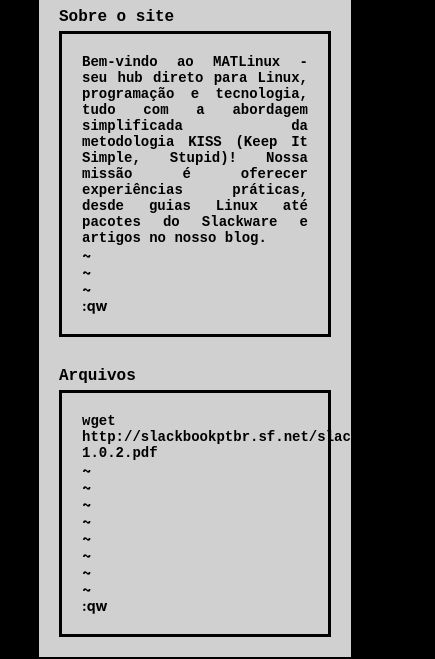
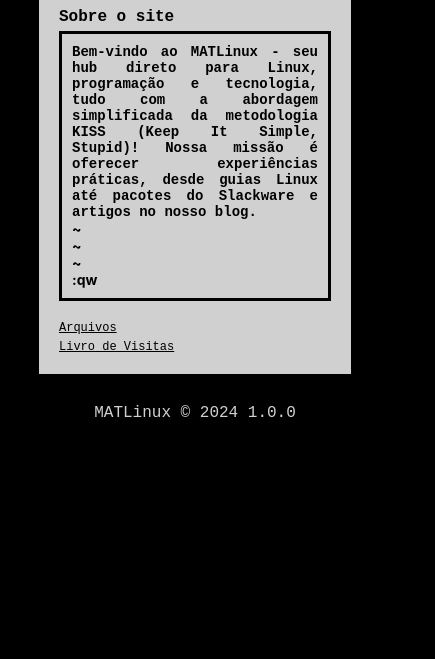
Before and after one commit to Mateus608/MATLinux-WebSite, a plain HTML site: page index.html in a window 390 px wide. Shown: the part 447-1106 px from the top of the page, 435 px wide, since content can reach past the window. After the commit the page ends 899 px from the top, so only its background shows below. Drawn offline with Linux system fonts and the light colour scheme.

Commit message:
remove table arq-vim && add links submenu

```diff
--- a/estilos.css
+++ b/estilos.css
@@ -50,10 +50,26 @@
     font-size: 24px;
 }
 
-a {
+.a-menu {
    color: #0DD500;
    text-decoration: none;
 }
+
+.a-arq,.a-visitas {
+   color: black;
+}
+
+.submenu {
+   display: flex;
+   flex-direction: column;
+   gap: 5px;
+}
+
+.p-arq,.p-visitas {
+   font-family: 'Ubuntu Mono', monospace;
+   font-size: 14px;
+}
+
 .menu {
    display: flex;
    justify-content: space-evenly;
@@ -87,12 +103,6 @@
    margin: 0px 0px 30px 0px;
 }
 
-.div-table-vim-2 {
-   border: 3px solid black;
-   padding: 20px;
-   margin: 0px;
-}
-
 .img-linkedin {
    width: 37px;
    height: 37px;
@@ -108,19 +118,13 @@
    margin: 0px;
 }
 
-.p-sobre,.p-sobre-txt,.p-arq {
+.p-sobre,.p-sobre-txt {
    font-family: 'Ubuntu Mono', monospace;
    text-align: justify;
    font-size: 20px;
 }
 
-.p-arq-txt {
-   font-family: 'Ubuntu Mono', monospace;
-   text-align: left;
-   font-size: 20px;
-}
-
-.p-sobre,.p-arq {
+.p-sobre {
    margin-bottom: 5px;
 }
 
@@ -170,8 +174,6 @@
     margin-top: -3px;
 }
 
-
-
 .menu {
    display: flex;
    align-items: flex-start;
@@ -194,14 +196,8 @@
 
 .div-table-vim-1 {
    border: 3px solid black;
-   padding: 20px;
-   margin: 0px 0px 30px 0px;
-}
-
-.div-table-vim-2 {
-   border: 3px solid black;
-   padding: 20px;
-   margin: 0px;
+   padding: 10px;
+   margin: 0px 0px 20px 0px;
 }
 
 .img-linkedin {
@@ -225,14 +221,7 @@
    font-size: 14px;
 }
 
-
-.p-arq-txt {
-   font-family: 'Ubuntu Mono', monospace;
-   text-align: left;
-   font-size: 14px;
-}
-
-.p-sobre,.p-arq {
+.p-sobre {
    font-family: 'Ubuntu Mono', monospace;
    font-size: 16px;
 }
@@ -242,8 +231,13 @@
    font-size: 14px;
 }
 
-.p-sobre,.p-arq {
+.p-sobre {
    margin: 0px 0px 5px 0px;
 }
 
+.p-arq,.p-visitas {
+   font-size: 12px;
 }
+
+
+}
--- a/index.html
+++ b/index.html
@@ -31,16 +31,16 @@
 	<div class="menu">
             <nav class="menu-1">
 		 <p class="p-menu-title">root@matlinux:~$ ls</p>
-       		 <p class="p-menu"><a href="#"><img class="img-menu" src="./pictures/icon-dir-green.png" alt="icon"> repositório</a></p>
-       		 <p class="p-menu"><a href="#"><img class="img-menu" src="./pictures/icon-dir-green.png" alt="icon"> blog</a></p>
+       		 <p class="p-menu"><a class="a-menu" href="#"><img class="img-menu" src="./pictures/icon-dir-green.png" alt="icon"> repositório</a></p>
+       		 <p class="p-menu"><a class="a-menu" href="#"><img class="img-menu" src="./pictures/icon-dir-green.png" alt="icon"> blog</a></p>
             </nav>
 	    <nav class="menu-2">
-       		 <p class="p-menu"><a href="#"><img  class="img-menu" src="./pictures/icon-dir-green.png" alt="icon"> how-tos</a></p>
-      		 <p class="p-menu"><a href="#"><img  class="img-menu" src="./pictures/icon-dir-green.png" alt="icon"> projetos</a></p>
+       		 <p class="p-menu"><a class="a-menu" href="#"><img  class="img-menu" src="./pictures/icon-dir-green.png" alt="icon"> how-tos</a></p>
+      		 <p class="p-menu"><a class="a-menu" href="#"><img  class="img-menu" src="./pictures/icon-dir-green.png" alt="icon"> projetos</a></p>
             </nav>
 	    <nav class="menu-3">
-       		 <p class="p-menu"><a href="#"><img  class="img-menu" src="./pictures/icon-dir-green.png" alt="icon"> doações</a></p>
-       		 <p class="p-menu"><a href="#"><img  class="img-menu" src="./pictures/icon-dir-green.png" alt="icon"> contato</a></p>
+       		 <p class="p-menu"><a class="a-menu" href="#"><img  class="img-menu" src="./pictures/icon-dir-green.png" alt="icon"> doações</a></p>
+       		 <p class="p-menu"><a class="a-menu" href="#"><img  class="img-menu" src="./pictures/icon-dir-green.png" alt="icon"> contato</a></p>
             </nav>
 	</div>
       </section>
@@ -63,21 +63,10 @@
 		:qw
 		</strong></p>
 		</div>
-		<p class="p-arq"><strong>Arquivos</strong></p>
-		<div class="div-table-vim-2">
-		<p class="p-arq-txt"><strong>wget http://slackbookptbr.sf.net/slackbookptbr-1.0.2.pdf</strong></p>
-		<p class="detalhe-1"><strong>
-                ~<br>
-                ~<br>
-		~<br>
-                ~<br>
-                ~<br>
-		~<br>
-                ~<br>
-                ~<br>
-                :qw
-                </strong></p>
-		</div>
+		<nav class="submenu">
+			<p class="p-arq"><a class="a-arq" href="#">Arquivos</a></p>
+			<p class="p-visitas"><a class="a-visitas" href="#">Livro de Visitas</a></p>
+		</nav>
 	    </div>
         </section>
 
```
